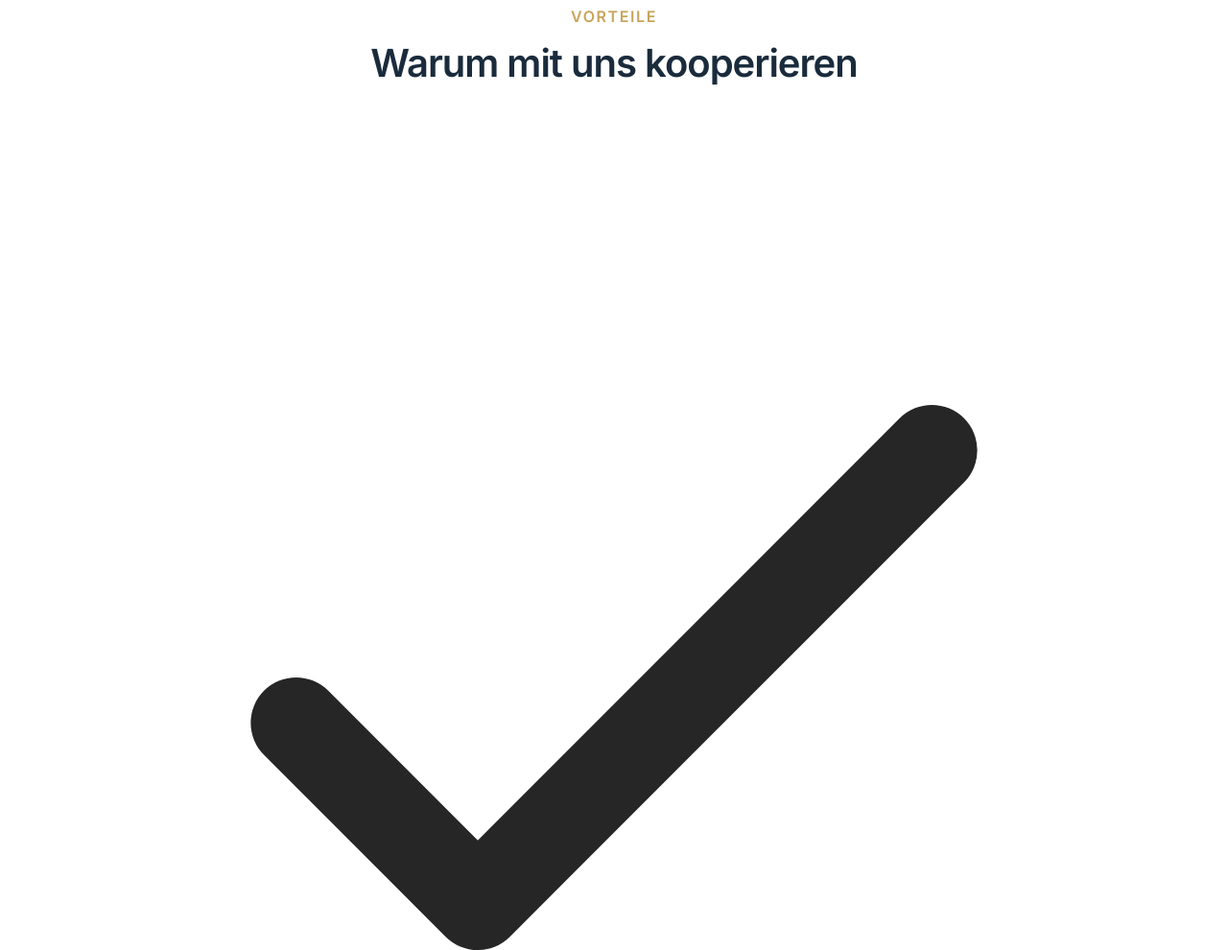
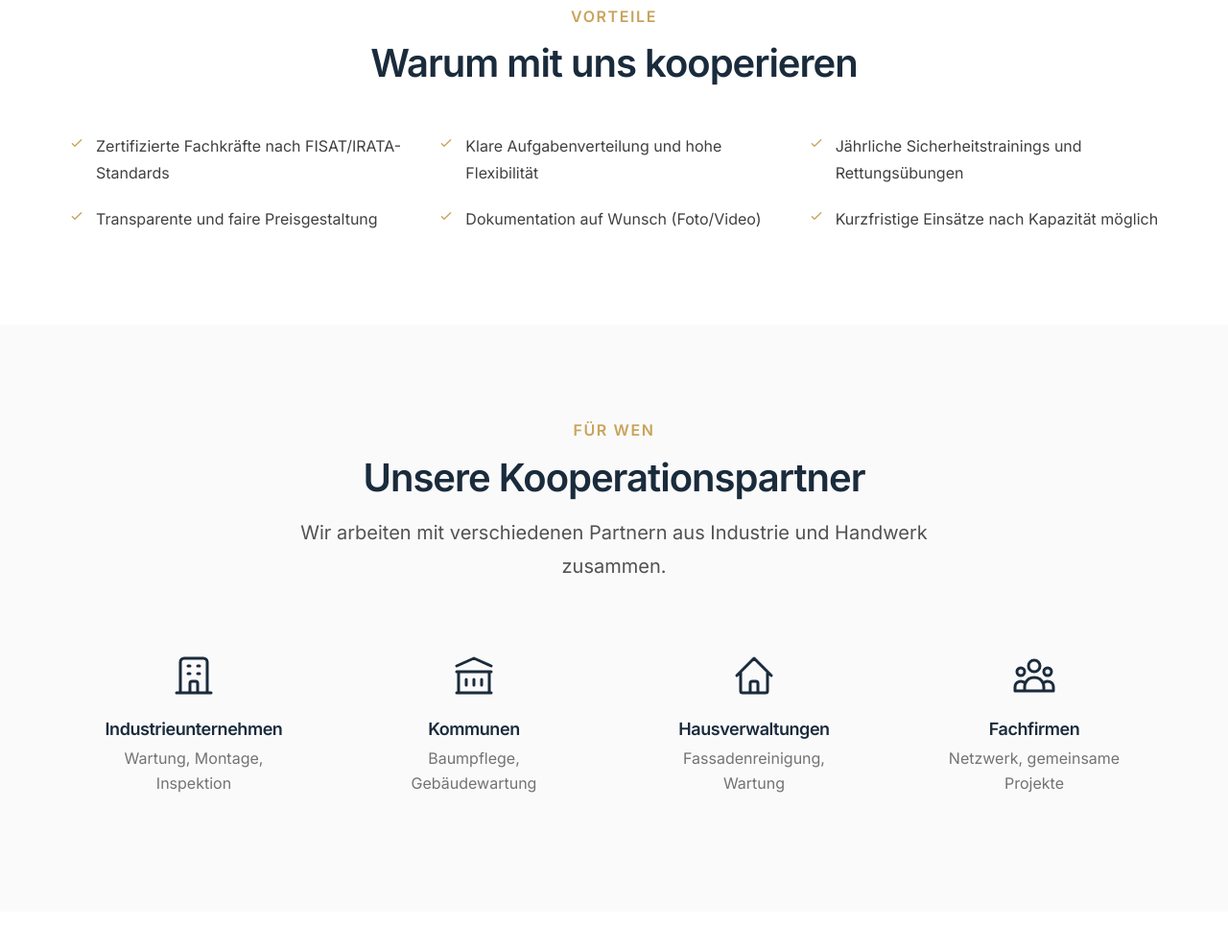
Before and after one commit to louis98120/seilmeister--Website, a plain HTML site: page kooperationen.html in a window 1280 px wide. Shown: the part 2380-3370 px from the top of the page at 96% size. Drawn offline with Linux system fonts and the light colour scheme.

Commit message:
Kooperationen: Haken-Icons kleiner gemacht (16px)

```diff
--- a/css/components.css
+++ b/css/components.css
@@ -1174,3 +1174,47 @@
   line-height: var(--line-height-relaxed);
   margin: 0;
 }
+
+/* ==========================================================================
+   Cooperation Benefits - Vorteile Liste
+   ========================================================================== */
+
+.cooperation-benefits {
+  display: grid;
+  grid-template-columns: repeat(1, 1fr);
+  gap: var(--space-4);
+}
+
+@media (min-width: 768px) {
+  .cooperation-benefits {
+    grid-template-columns: repeat(2, 1fr);
+    gap: var(--space-5);
+  }
+}
+
+@media (min-width: 1024px) {
+  .cooperation-benefits {
+    grid-template-columns: repeat(3, 1fr);
+  }
+}
+
+.benefit-item {
+  display: flex;
+  align-items: flex-start;
+  gap: var(--space-3);
+}
+
+.benefit-item__icon {
+  flex-shrink: 0;
+  width: 16px;
+  height: 16px;
+  color: var(--color-accent);
+  margin-top: 3px;
+}
+
+.benefit-item__text {
+  font-size: var(--font-size-sm);
+  color: var(--color-gray-700);
+  line-height: var(--line-height-relaxed);
+  margin: 0;
+}
```
